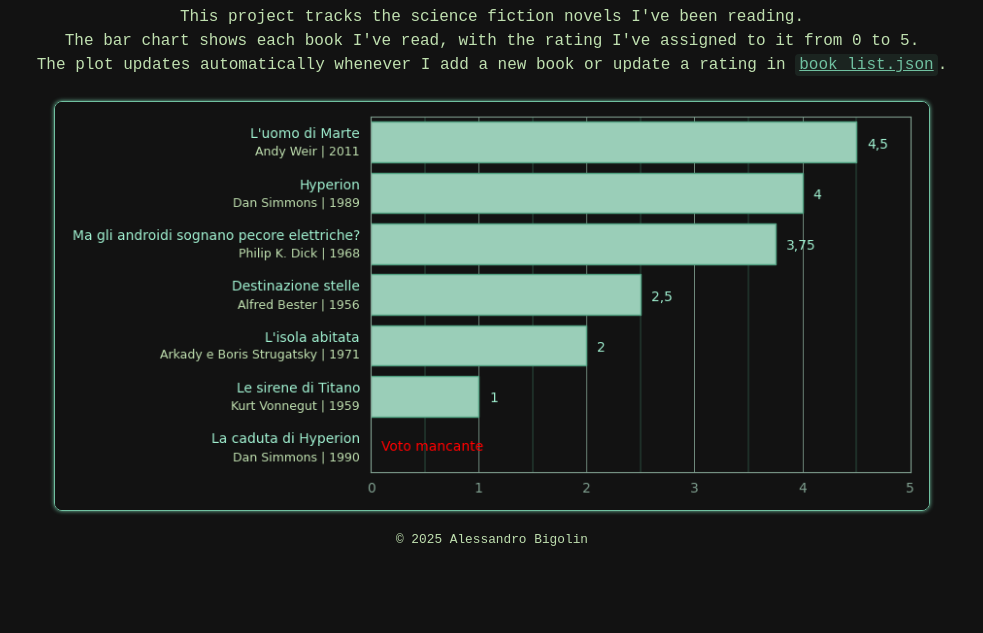
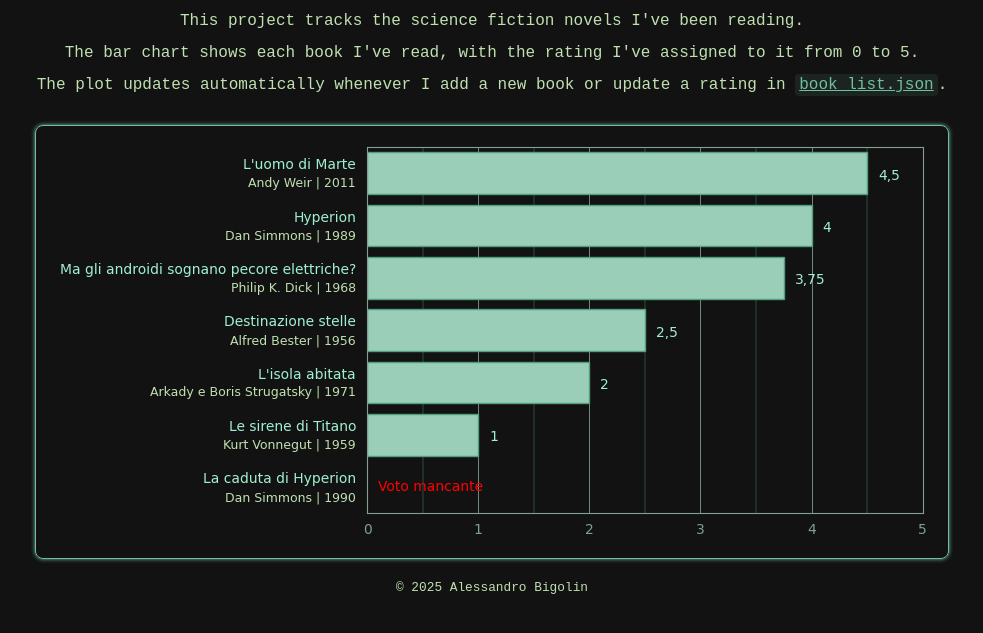
Before and after one commit to 4l3b/scifi_books, a plain HTML site: page docs/index.html in a window 1280 px wide. Shown: the part 61-694 px from the top of the page, without its empty margins (148-1131 px from the left). Drawn offline with Linux system fonts and the light colour scheme.

Commit message:
Update index.html

```diff
--- a/docs/index.html
+++ b/docs/index.html
@@ -22,7 +22,7 @@
     p {
       font-size: 1rem;
       color: #c0e0b0;
-      line-height: 0.5;
+      line-height: 1;
     }
 
     a {
@@ -35,12 +35,13 @@
     }
 
     img {
-      max-width: 70%;
+      max-width: 100%;
       height: auto;
       border: 1px solid #70c0a0;
       border-radius: 8px;
       box-shadow: 0 0 4px #70c0a0;
       margin-top: 1rem;
+      padding: 6px;
     }
 
     code {
```
